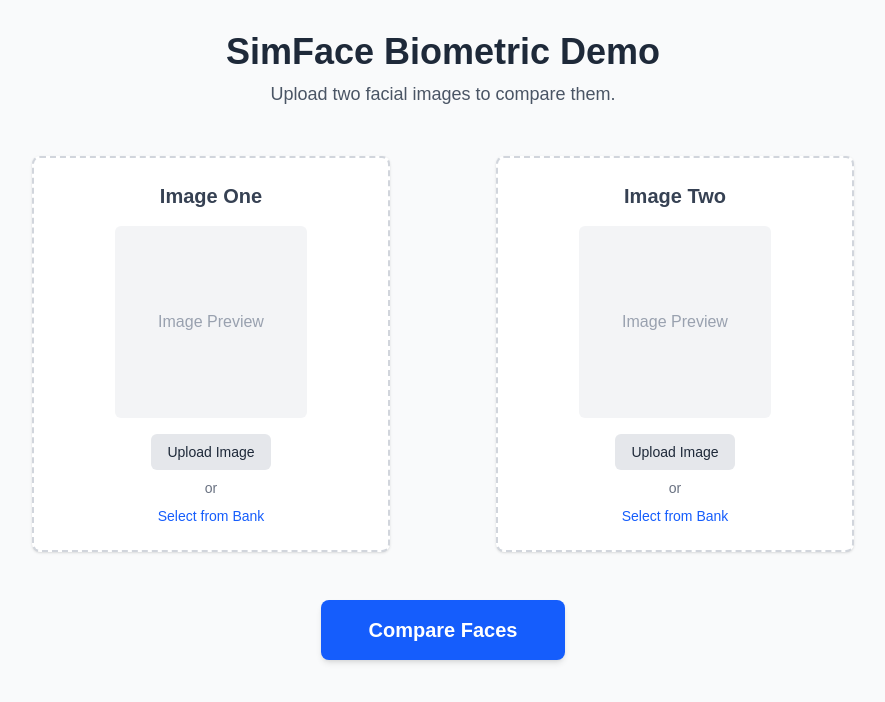
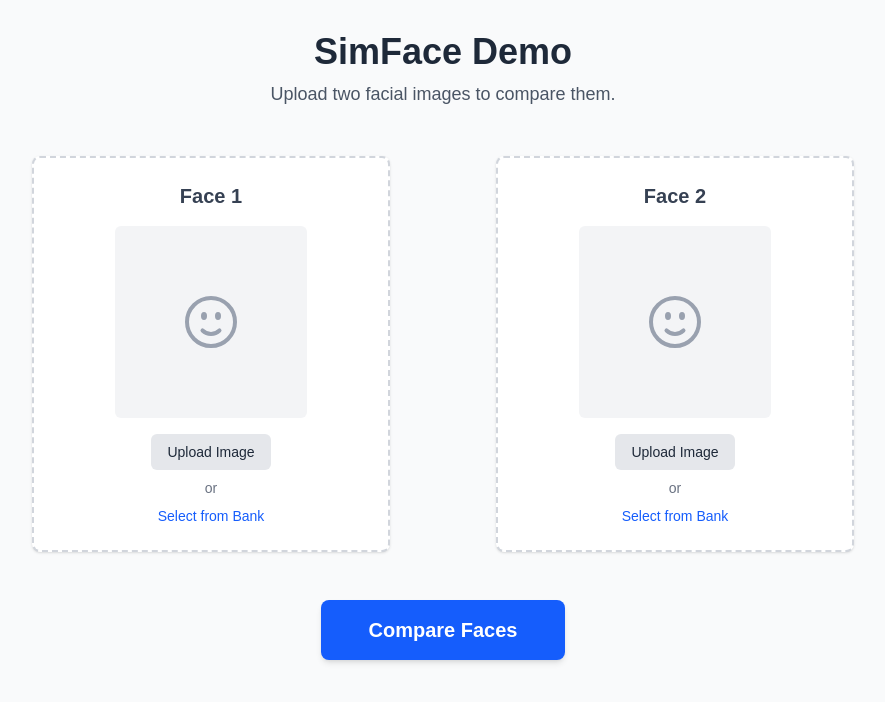
Before and after one commit to Simprints/Biometrics-SimFace-Web, a Next.js app: page / in a window 1280 px wide. Shown: the top 702 px of the page, without its empty margins (197-1082 px from the left). Built offline with nearby package versions, Linux system fonts and the light colour scheme.

Commit message:
add image upload logic

```diff
--- a/package.json
+++ b/package.json
@@ -9,6 +9,7 @@
     "lint": "eslint"
   },
   "dependencies": {
+    "@heroicons/react": "^2.2.0",
     "@tensorflow/tfjs": "^4.22.0",
     "next": "15.5.3",
     "react": "19.1.0",
--- a/src/app/layout.tsx
+++ b/src/app/layout.tsx
@@ -12,7 +12,7 @@ export default function RootLayout({
   children: React.ReactNode;
 }) {
   return (
-    <html lang="en">
+    <html lang="en" suppressHydrationWarning>
       <body>{children}</body>
     </html>
   );
--- a/src/app/page.tsx
+++ b/src/app/page.tsx
@@ -27,15 +27,15 @@ export default function Home() {
   return (
     <main className="flex min-h-screen flex-col items-center bg-gray-50 p-8">
       <div className="text-center">
-        <h1 className="text-4xl font-bold text-gray-800">SimFace Biometric Demo</h1>
+        <h1 className="text-4xl font-bold text-gray-800">SimFace Demo</h1>
         <p className="mt-2 text-lg text-gray-600">
           Upload two facial images to compare them.
         </p>
       </div>
 
       <div className="mt-12 flex w-full max-w-4xl flex-col items-center gap-8 md:flex-row md:justify-around">
-        <ImageUploader title="Image One" />
-        <ImageUploader title="Image Two" />
+        <ImageUploader title="Face 1" />
+        <ImageUploader title="Face 2" />
       </div>
 
       <div className="mt-12">
--- a/src/components/ImageUploader.tsx
+++ b/src/components/ImageUploader.tsx
@@ -1,22 +1,61 @@
-import React from 'react';
+import { FaceSmileIcon } from '@heroicons/react/24/outline';
+import React, { useState, useRef } from 'react';
 
 type ImageUploaderProps = {
   title: string;
 };
 
 const ImageUploader = ({ title }: ImageUploaderProps) => {
-  // TODO: Add state and logic to handle file uploads and display a preview
+  const [imagePreview, setImagePreview] = useState<string | null>(null);
+  const fileInputRef = useRef<HTMLInputElement>(null);
+
+  // This function is called when a user selects a file
+  const handleFileChange = (event: React.ChangeEvent<HTMLInputElement>) => {
+    const file = event.target.files?.[0];
+    if (file) {
+      const previewUrl = URL.createObjectURL(file);
+      setImagePreview(previewUrl);
+    }
+  };
+
+  const handleUploadClick = () => {
+    fileInputRef.current?.click();
+  };
+
   return (
     <div className="flex w-full flex-col items-center rounded-lg border-2 border-dashed border-gray-300 bg-white p-6 text-center shadow-sm md:w-2/5">
       <h2 className="text-xl font-semibold text-gray-700">{title}</h2>
+
+      <input
+        type="file"
+        ref={fileInputRef}
+        onChange={handleFileChange}
+        className="hidden"
+        accept="image/png, image/jpeg"
+      />
+
       <div className="mt-4 flex h-48 w-48 items-center justify-center rounded-md bg-gray-100">
-        <span className="text-gray-400">Image Preview</span>
+        {imagePreview ? (
+          <img
+            src={imagePreview}
+            alt="Image preview"
+            className="h-full w-full rounded-md object-cover"
+          />
+        ) : (
+          <FaceSmileIcon className="h-16 w-16 text-gray-400" />
+        )}
       </div>
-      <button className="mt-4 rounded-md bg-gray-200 px-4 py-2 text-sm font-medium text-gray-800 hover:bg-gray-300">
+
+      <button
+        onClick={handleUploadClick}
+        className="mt-4 rounded-md bg-gray-200 px-4 py-2 text-sm font-medium text-gray-800 hover:bg-gray-300 cursor-pointer"
+      >
         Upload Image
       </button>
+
       <p className="my-2 text-sm text-gray-500">or</p>
-      <button className="text-sm font-medium text-blue-600 hover:underline">
+
+      <button className="text-sm font-medium text-blue-600 hover:underline cursor-pointer">
         Select from Bank
       </button>
     </div>
```
Also changed, not shown: 1 other file (tests, documents, lock files or other folders).
